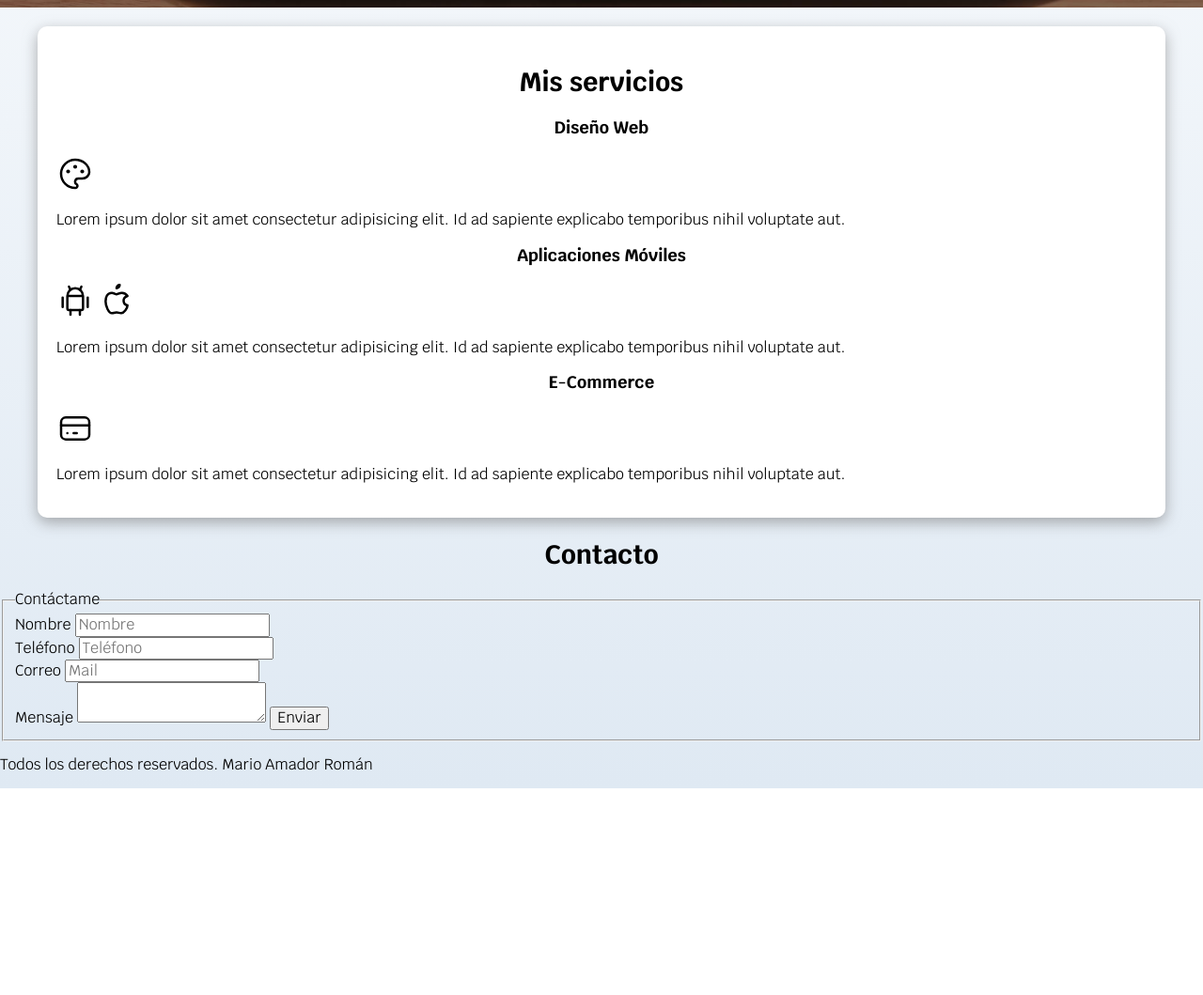
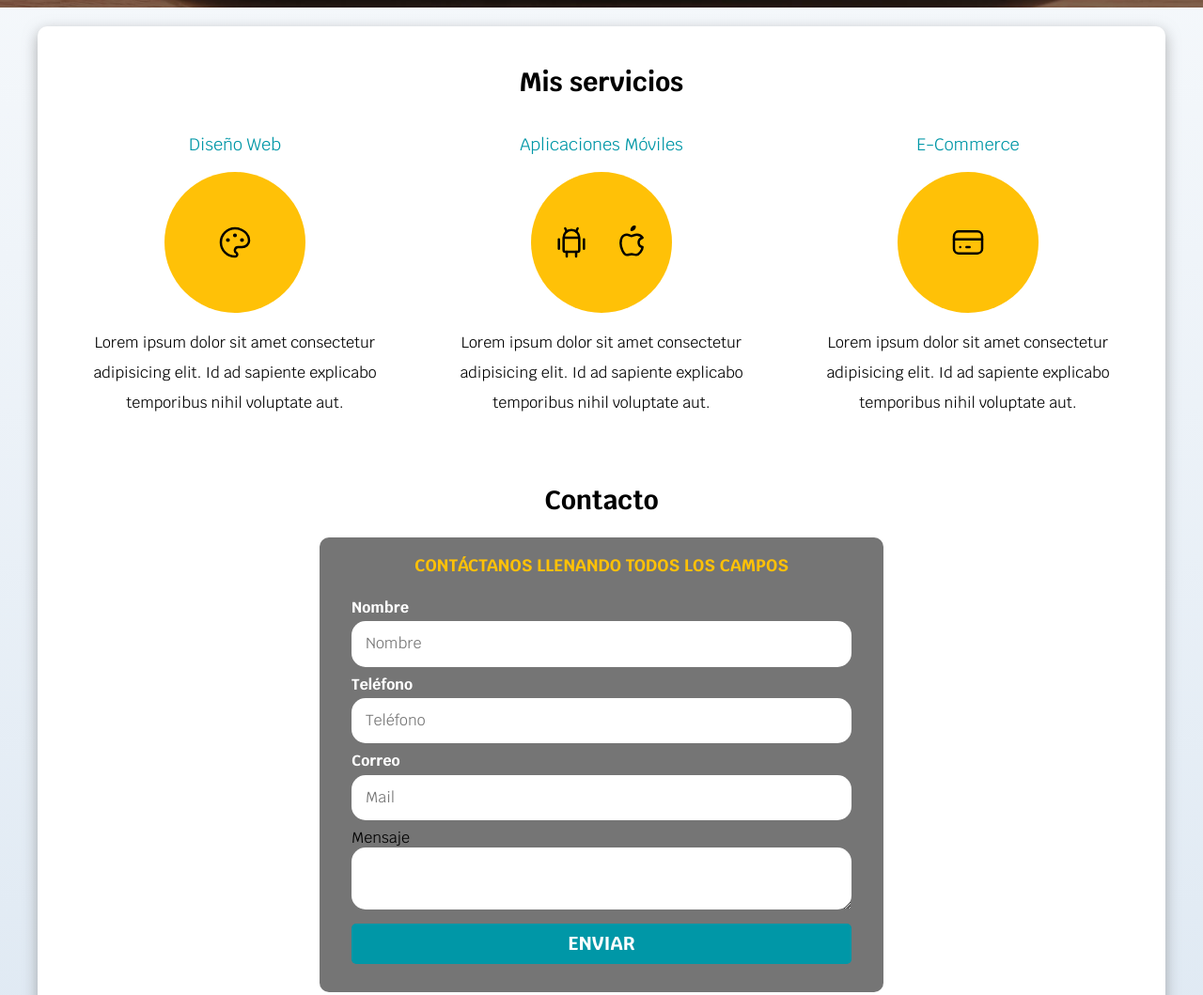
Before and after one commit to marioarsw/Freelancer, a plain HTML site: page index.html in a window 1280 px wide. Shown: the part 580-1639 px from the top of the page at 94% size. Before the commit the page ends 1419 px from the top, so only its background shows below. Drawn offline with Linux system fonts and the light colour scheme.

Commit message:
formulario

```diff
--- a/css/styles.css
+++ b/css/styles.css
@@ -53,6 +53,12 @@ body {
     border-radius: 0.5rem;
     width: 85%;
     text-align: center;
+    border: none; /*para quitar el border del input de abajo*/
+}
+
+/*Para el submit del cuestionario*/
+.boton:hover {
+    cursor: pointer;
 }
 
 @media (min-width: 768px) {
@@ -203,3 +209,119 @@ tomara como relativo todo el documento y se va a ajustar mal
     display: flex;
     align-items: flex-end;
 }
+
+@media (min-width: 768px) {
+   /**Servicios con CSS GRID**/
+   /*Cuando esté en una resolución mayor a 768 se verá en una columna de 3*/
+    .servicios {
+        display: grid; /*Va a tomar cada uno de los section como principales*/
+
+        /* Define dos columnas y después el tamaño de los renglones
+        grid-template-columns: 300px 300px;
+        grid-template-rows: 200px 800px;
+        */
+
+        /* Estas es la misma manera, rows / columns
+        grid: 200px 800px / 300px 300px
+        */
+
+        /*Como tengo 3 columnas para el 100%, las hago de 33.3%
+        grid-template-columns: 33.3% 33.3% 33.3%;
+        */
+
+        /*Lo de arriba se ve feo así que se pueden usar fracciones para ser más exactos*/
+        /*grid-template-columns: 1fr 1fr 1fr; y Esto se puede simplificar con repeat*/
+
+
+        grid-template-columns: repeat(3, 1fr);
+        /*Margin en css grid (espacio)*/
+        column-gap: 1rem;
+    }
+}
+
+/*
+¿Dónde utilizar Flexbox y donde Grid?
+Flexbox: Alinear elementos que están dentro de contenedores (Barra de navegación (logotipo y enlaces))
+Grid: Para definir el layout de tu sitio web, como columnas o contenedores de elementos, como hacer secciones de cuadros etc
+*/
+.servicio {
+    display: flex;
+    flex-direction: column;
+    align-items: center;
+}
+
+.servicio h3 {
+    color: var(--secundario);
+    font-weight: normal; /*o 400px es lo mismo*/
+}
+
+.servicio p {
+    /*Cambiar interlineado*/
+    line-height: 2;
+    text-align: center;
+}
+
+.servicio .iconos {
+    height: 15rem;
+    width: 15rem;
+    background-color: var(--primario);
+    border-radius: 50%;
+    display: flex; /*da acceso a justify-content y align-items, por defecto se declara como flex-direction: row*/
+    justify-content: space-evenly; /*alinear horizontalmente*/
+    align-items: center; /*alinear verticalmente*/
+}
+
+/*contacto*/
+.formulario {
+    background-color: var(--gris);
+    width: min(60rem, 100%); /*Utilizar el valor más pequeño*/
+    /*
+    Explicación width pasado
+    Ese width está comparando, ¿qué es más pequeño, 600px o el 100% de la pantalla?
+    por ejemplo en una pantalla de una computadora siempre será más pequeño los 600px, así que define
+    un cuadrito gris como el total, en cambio en un celular, el 100% de la pantalla será más pequeño
+    a los 600% así que tomará ese valor para definir el cuadro del formulario (el color gris)
+    */
+    margin: 0 auto; /*para centrarlo, como no tengo display flex para usar justify-content, se usa un 0 auto*/
+    padding: 2rem; /*espacio hacia adentro*/
+    border-radius: 1rem;
+}
+
+.formulario fieldset {
+    border: none;
+}
+
+.formulario legend {
+    text-align: center;
+    font-size: 1.8rem;
+    text-transform: uppercase;
+    font-weight: 700; /*700 o bold*/
+    margin-bottom: 2rem;
+    color: var(--primario);
+}
+
+.contenedor-campos {
+
+}
+
+.campo {
+    margin-bottom: 1rem;
+}
+
+.campo label {
+    color: var(--blanco);
+    font-weight: bold;
+    margin-bottom: 0.5rem;
+    display: block; /*Cada elemento va a tomar todo el espacio disponible*/
+}
+
+.input-text {
+    width: 100%;
+    border: none;
+    padding: 1.5rem;
+    border-radius: 1.5rem;
+}
+
+.enviar .boton { /*Todo lo que tengo arriba en la clase botón lo voy a necesitar, pero si tiene de padre la clase enviar necesito un width:100%*/
+    width: 100%;
+}
--- a/index.html
+++ b/index.html
@@ -14,7 +14,7 @@
     <link rel="stylesheet" href="css/styles.css">
 
 </head>
-<!--Prueba commit2wqe-->
+
 <body>
     <header>
         <h1 class = "titulo">Mario Amador Román <span>Freelancer</span></h1>
@@ -53,9 +53,11 @@
     <main class="contenedor sombra">
         <h2>Mis servicios</h2>
 
-        <section>
+        <div class="servicios">
+            <section class="servicio">
                 <h3>Diseño Web</h3>
 
+                <div class="iconos">
                     <svg xmlns="http://www.w3.org/2000/svg" class="icon icon-tabler icon-tabler-palette" width="40" height="40" viewBox="0 0 24 24" stroke-width="1.5" stroke="#000000" fill="none" stroke-linecap="round" stroke-linejoin="round">
                         <path stroke="none" d="M0 0h24v24H0z" fill="none"/>
                         <path d="M12 21a9 9 0 1 1 0 -18a9 8 0 0 1 9 8a4.5 4 0 0 1 -4.5 4h-2.5a2 2 0 0 0 -1 3.75a1.3 1.3 0 0 1 -1 2.25" />
@@ -63,13 +65,16 @@
                         <circle cx="12" cy="7.5" r=".5" fill="currentColor" />
                         <circle cx="16.5" cy="10.5" r=".5" fill="currentColor" />
                     </svg>
+                </div>
+
 
                 <p>Lorem ipsum dolor sit amet consectetur adipisicing elit. Id ad sapiente explicabo temporibus nihil voluptate aut.<p>
             </section>
 
-        <section>
+            <section class="servicio">
                 <h3>Aplicaciones Móviles</h3>
 
+                <div class="iconos">
                     <svg xmlns="http://www.w3.org/2000/svg" class="icon icon-tabler icon-tabler-brand-android" width="40" height="40" viewBox="0 0 24 24" stroke-width="1.5" stroke="#000000" fill="none" stroke-linecap="round" stroke-linejoin="round">
                         <path stroke="none" d="M0 0h24v24H0z" fill="none"/>
                         <line x1="4" y1="10" x2="4" y2="16" />
@@ -86,13 +91,16 @@
                         <path d="M9 7c-3 0 -4 3 -4 5.5c0 3 2 7.5 4 7.5c1.088 -.046 1.679 -.5 3 -.5c1.312 0 1.5 .5 3 .5s4 -3 4 -5c-.028 -.01 -2.472 -.403 -2.5 -3c-.019 -2.17 2.416 -2.954 2.5 -3c-1.023 -1.492 -2.951 -1.963 -3.5 -2c-1.433 -.111 -2.83 1 -3.5 1c-.68 0 -1.9 -1 -3 -1z" />
                         <path d="M12 4a2 2 0 0 0 2 -2a2 2 0 0 0 -2 2" />
                     </svg>
+                </div>
+
 
                 <p>Lorem ipsum dolor sit amet consectetur adipisicing elit. Id ad sapiente explicabo temporibus nihil voluptate aut.<p>
             </section>
 
-        <section>
+            <section class="servicio">
                 <h3>E-Commerce</h3>
 
+                <div class="iconos">
                     <svg xmlns="http://www.w3.org/2000/svg" class="icon icon-tabler icon-tabler-credit-card" width="40" height="40" viewBox="0 0 24 24" stroke-width="1.5" stroke="#000000" fill="none" stroke-linecap="round" stroke-linejoin="round">
                         <path stroke="none" d="M0 0h24v24H0z" fill="none"/>
                         <rect x="3" y="5" width="18" height="14" rx="3" />
@@ -100,42 +108,51 @@
                         <line x1="7" y1="15" x2="7.01" y2="15" />
                         <line x1="11" y1="15" x2="13" y2="15" />
                     </svg>
+                </div>
 
                 <p>Lorem ipsum dolor sit amet consectetur adipisicing elit. Id ad sapiente explicabo temporibus nihil voluptate aut.<p>
             </section>
 
-    </main>
+        </div>
+
 
 
         <section>
             <h2>Contacto</h2>
 
-        <form action="">
+            <form class="formulario">
                 <fieldset>
-                <legend>Contáctame</legend>
+                    <legend>Contáctanos llenando todos los campos</legend>
 
-                <div>
+                    <div class="contenedor-campos">
+                        <div class="campo">
                             <label>Nombre</label>
-                    <input type="text" placeholder="Nombre">
+                            <input class="input-text" type="text" placeholder="Nombre">
                         </div>
 
-                <div>
+                        <div class="campo">
                             <label>Teléfono</label>
-                    <input type="tel" placeholder="Teléfono">
+                            <input class="input-text" type="tel" placeholder="Teléfono">
                         </div>
 
-                <div>
+                        <div class="campo">
                             <label>Correo</label>
-                    <input type="email" placeholder="Mail">
+                            <input class="input-text" type="email" placeholder="Mail">
                         </div>
 
                         <label>Mensaje</label>
-                <textarea></textarea>
+                        <textarea class="input-text"></textarea>
+                    </div>
 
-                <input type="submit" value="Enviar">
+
+                    <div class="enviar">
+                        <input class="boton" type="submit" value="Enviar">
+                    </div>
+
                 </fieldset>
             </form>
         </section>
+    </main>
 
 
     <footer>
```
Lines whose indentation alone changed are shown as unchanged.
